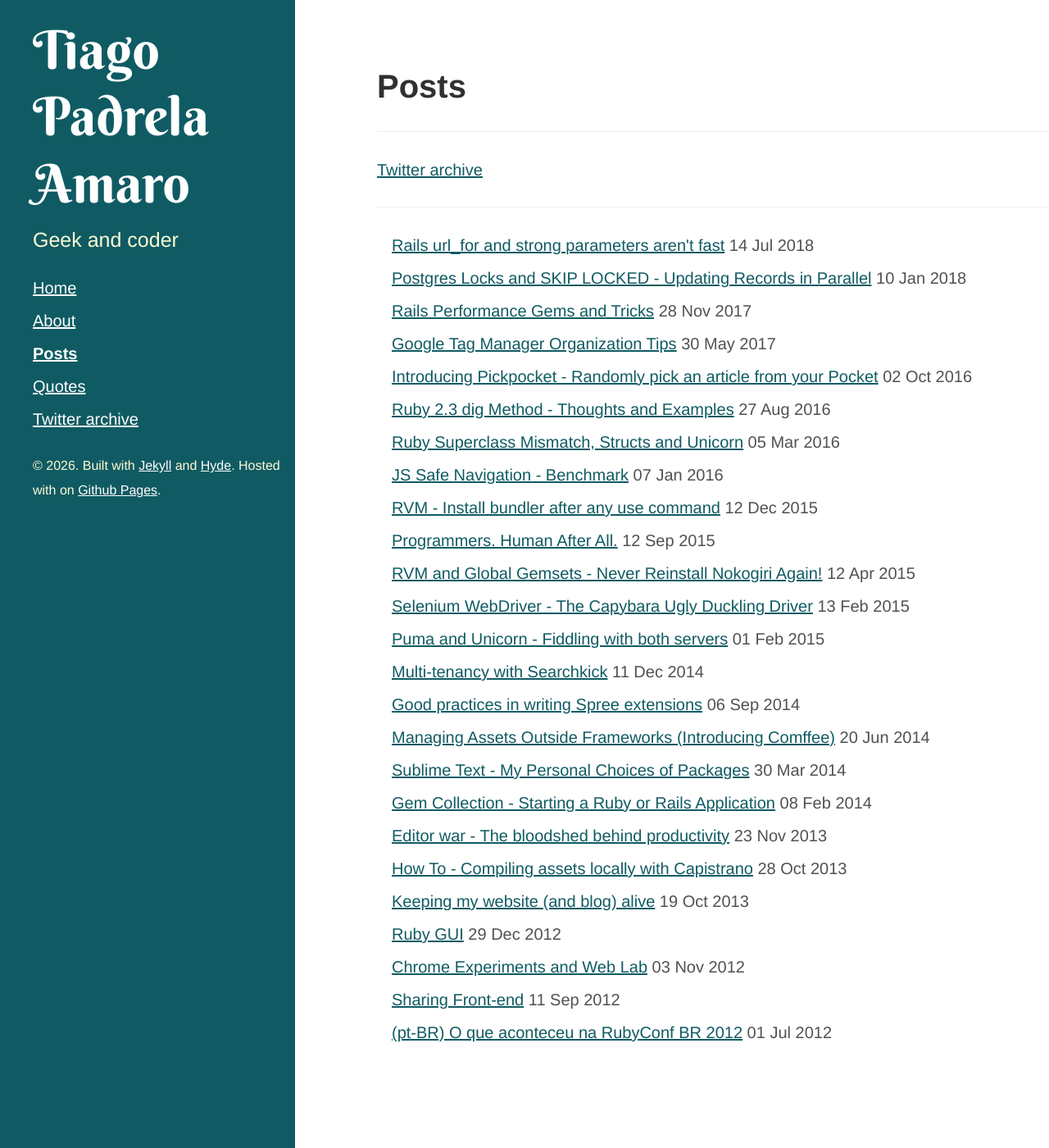
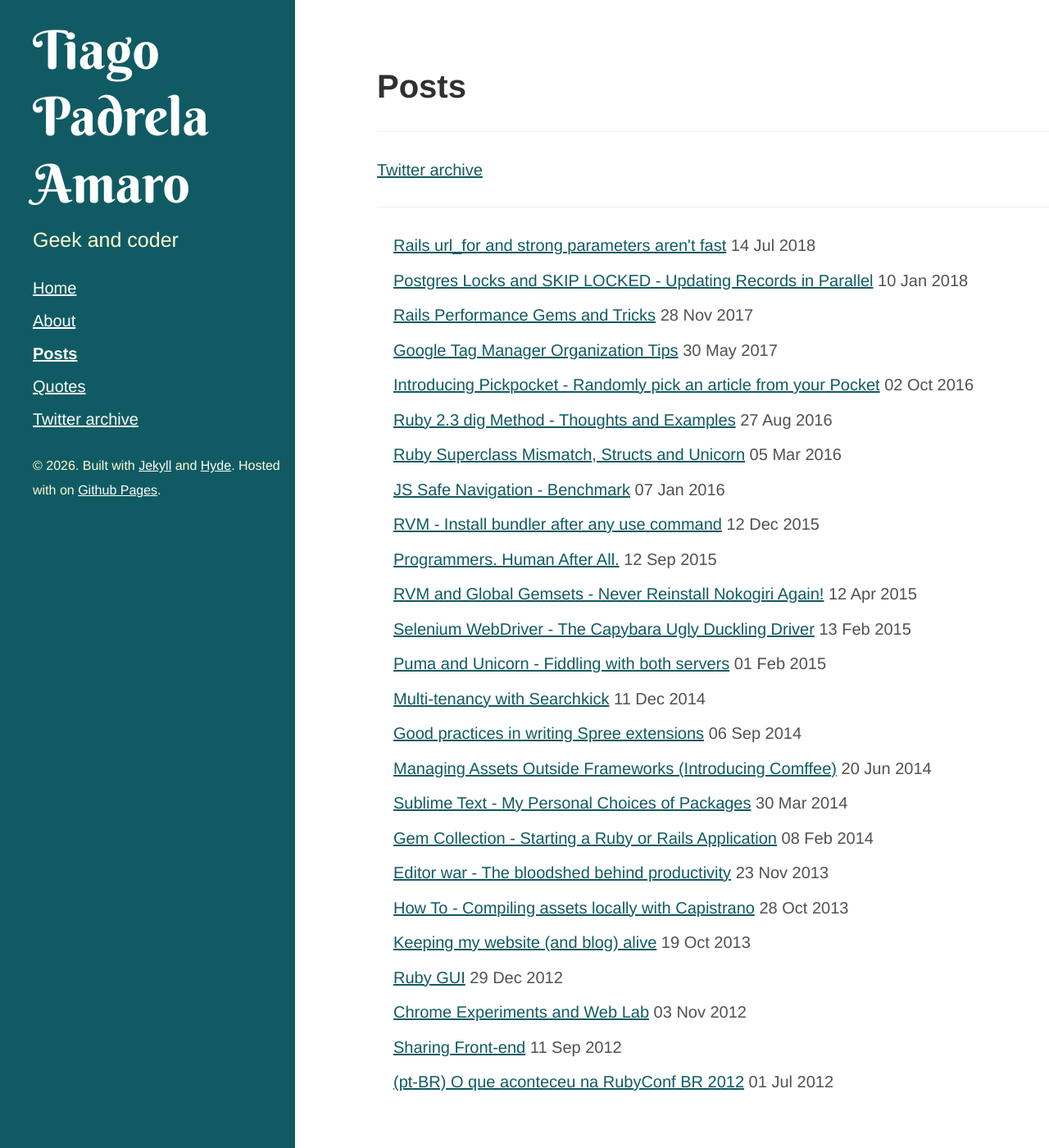
Before and after one commit to tiagoamaro/tiagoamaro.com.br_jekyll, a Jekyll site: the page built from posts.html, in a window 1280 px wide and 1400 px high. Shown: the whole window at 82% size. Built offline with Jekyll 4.4.1, drawn with Linux system fonts in a browser that asks for light colours.

Commit message:
Migrate `.posts` list to Tailwind utilities

```diff
--- a/_scss/custom.scss
+++ b/_scss/custom.scss
@@ -96,11 +96,3 @@ a:hover {
 .content .related-posts li {
   margin-bottom: 20px;
 }
-
-.posts {
-  padding-left: 18px;
-}
-
-.posts li {
-  margin-top: 10px;
-}
--- a/posts.html
+++ b/posts.html
@@ -13,9 +13,9 @@ title: Posts
 
 <hr>
 
-<ul class="posts">
+<ul class="pl-4">
     {% for post in site.posts %}
-    <li>
+    <li class="mt-2.5">
         <a href="{{ post.url }}">{{ post.title }}</a> {{ post.date | date_to_string }}
     </li>
     {% endfor %}
```
Also changed, not shown: public/css/tailwind.css.
